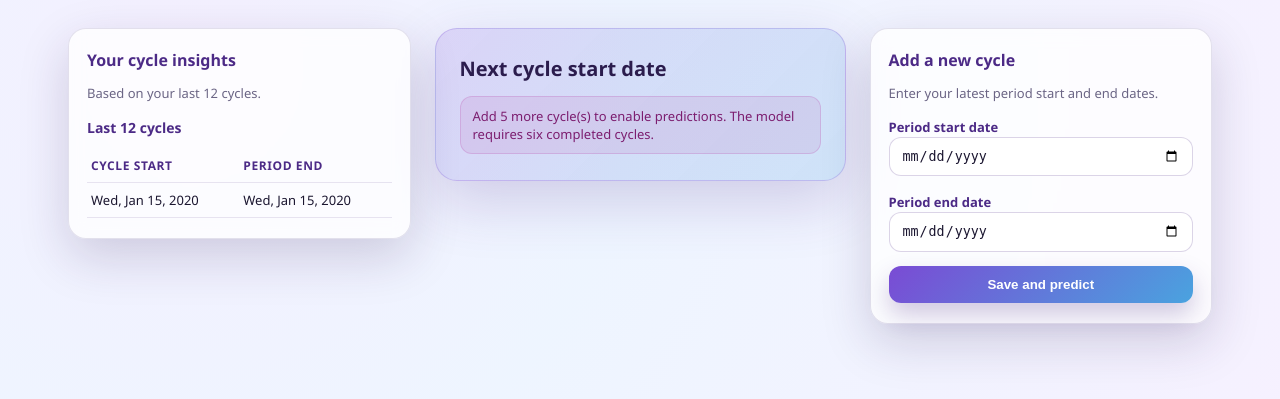
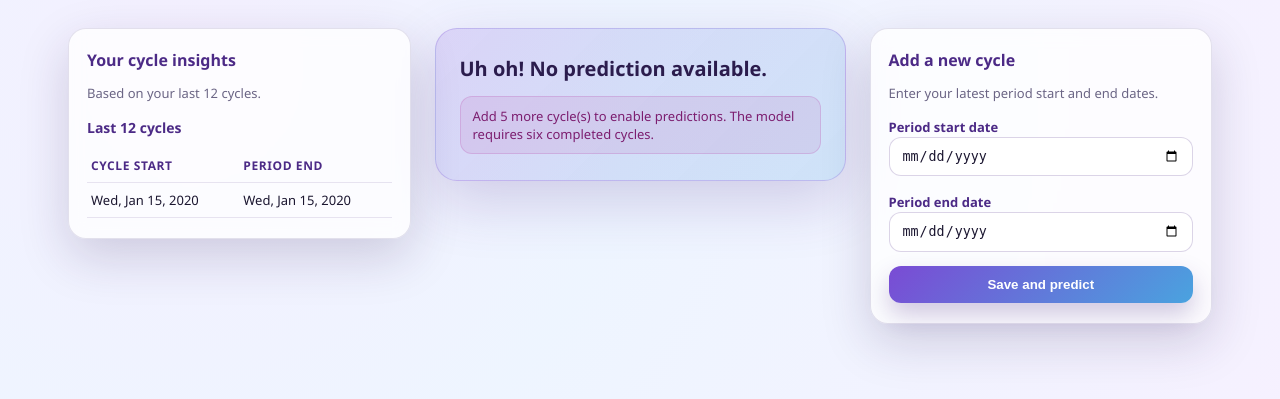
Before and after one commit to kaulsh/vesta, a Flask app: page / in a window 1280 px wide. Shown: the part 95-494 px from the top of the page. Run offline with Flask 3, Linux system fonts and the light colour scheme; tables that the repository leaves empty hold one stand-in row (values such as "Sample post").

Commit message:
Minor changes to copy

```diff
--- a/app/templates/index.html
+++ b/app/templates/index.html
@@ -308,8 +308,8 @@
         </section>
 
         <section class="prediction">
-          <h2>Next cycle start date</h2>
           {% if prediction %}
+            <h2>Next cycle should start on:</h2>
             <div class="date">{{ prediction.predicted_next_start_date }}</div>
             <div class="muted">
               This prediction is a highly probable estimate based on your personalized model.
@@ -321,6 +321,8 @@
             <div class="range">
               Cycle length: {{ prediction.predicted_cycle_length }} days
             </div>
+          {% else %}
+            <h2>Uh oh! No prediction available.</h2>
           {% endif %}
 
           {% if error %}
```
